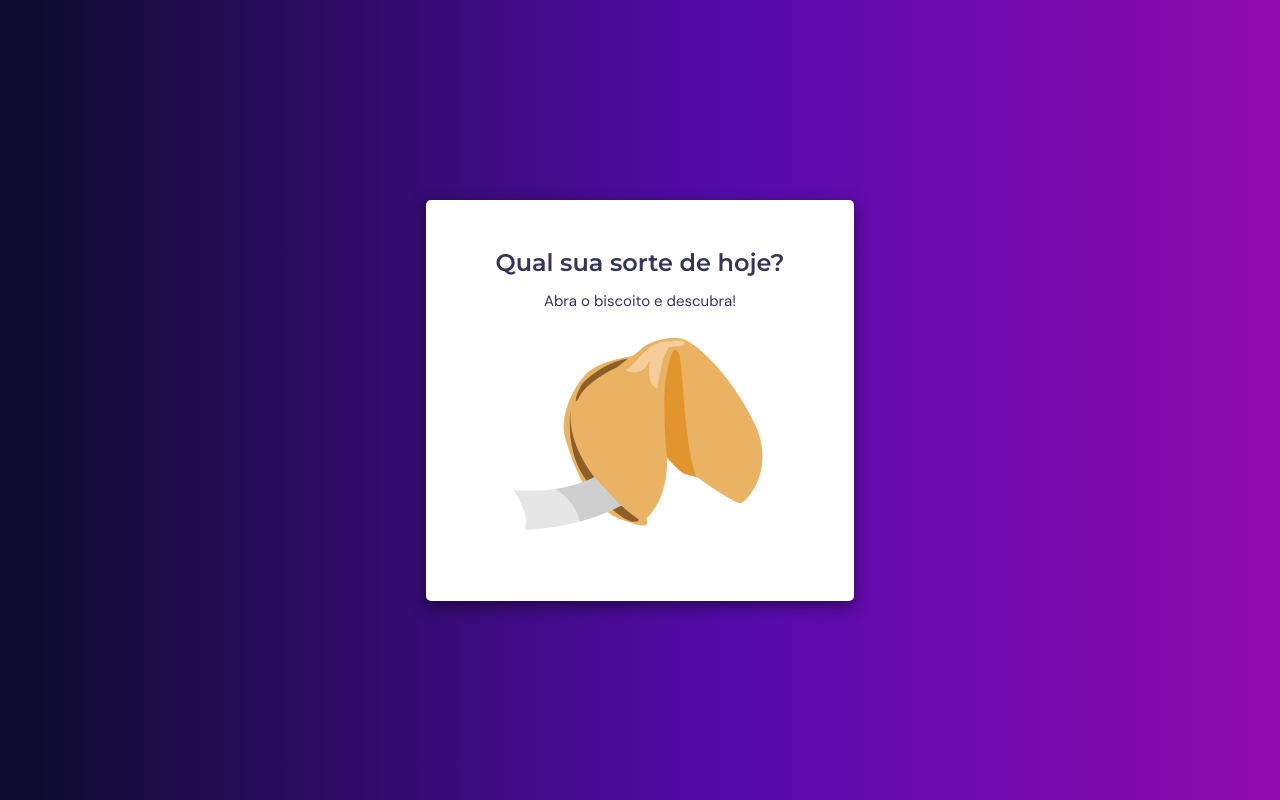
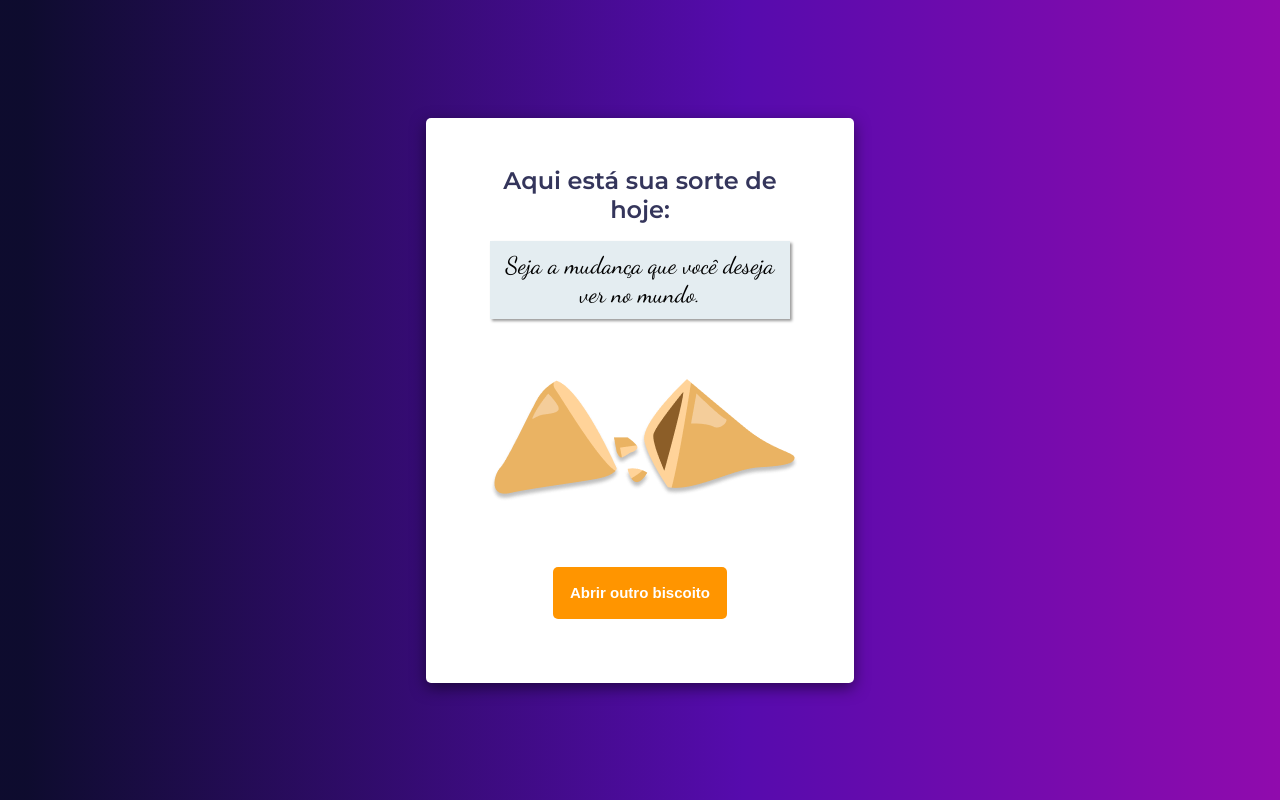
Before and after one commit to costadaniele/js-rocketseat, a plain HTML site: page biscoito-da-sorte/index.html in a window 1280 px wide. Both pictures are taken after a click on the button 640 px from the left and 432 px from the top of the page. Drawn offline with Linux system fonts and the light colour scheme.

Commit message:
resolução biscoito da sorte

```diff
--- a/biscoito-da-sorte/index.html
+++ b/biscoito-da-sorte/index.html
@@ -20,19 +20,19 @@
         <div class="screen-1">
             <h1>Qual sua sorte de hoje?</h1>
             <p>Abra o biscoito e descubra!</p>
-            <button>
-                <img src="./fortune-cookie.png" alt="">
+            <button id="btnTry">
+                <img src="./img/fortune-cookie.png" alt="">
             </button>
         </div>
 
-        <!-- <div class="screen-2">
+        <div class="screen-2 hide">
             <h2>Aqui está sua sorte de hoje:</h2>
-            <p>Se alguém está tão cansado que não possa te dar um sorriso, deixa-lhe o teu.</p>
-            <img src="biscoito-2.png" alt="">
-            <button>Abrir outro biscoito</button>
-        </div> -->
+            <p id="paragraph">Se alguém está tão cansado que não possa te dar um sorriso, deixa-lhe o teu.</p>
+            <img src="./img/biscoito-2.png" alt="">
+            <button id="btnReset">Abrir outro biscoito</button>
+        </div>
     </main>
-
+    <script src="./index.js"></script>
 </body>
 
 </html>
--- /dev/null
+++ b/biscoito-da-sorte/index.js
@@ -0,0 +1,47 @@
+
+let btnTry = document.querySelector('#btnTry');
+let btnReset = document.querySelector('#btnReset');
+let screen1 = document.querySelector('.screen-1');
+let screen2 = document.querySelector('.screen-2');
+
+btnTry.addEventListener('click', handleTryClick);
+btnReset.addEventListener('click', handleResetClick);
+document.addEventListener('keydown', buttonEnter);
+
+const fortureCookie = [
+    "O sucesso será alcançado através da paciência e da persistência.",
+    "Boas notícias estão a caminho. Fique atento!",
+    "Acredite no seu potencial e os outros também acreditarão.",
+    "Seja a mudança que você deseja ver no mundo.",
+    "O sorriso é a chave que abre muitas portas.",
+    "Seja grato pelas pequenas coisas, pois elas são as maiores.",
+    "A vida é como uma bicicleta, para manter o equilíbrio, é preciso se manter em movimento.",
+    "O verdadeiro tesouro está dentro de você.",
+    "Grandes coisas nunca vieram de zonas de conforto.",
+    "O sucesso é a soma de pequenos esforços repetidos dia após dia."
+];
+
+function handleTryClick() {
+    fortureRandom();
+    toggleScreen();
+}
+
+function fortureRandom() {
+    let forture = fortureCookie[Math.floor(Math.random() * fortureCookie.length)];
+    screen2.querySelector("#paragraph").textContent = `${forture}`;
+}
+
+function toggleScreen() {
+    screen1.classList.toggle("hide");
+    screen2.classList.toggle("hide");
+}
+
+function handleResetClick() {
+    toggleScreen();
+}
+
+function buttonEnter(e) {
+    if (e.key == 'Enter' && screen1.classList.contains('hide')) {
+        handleResetClick();
+    }
+}
--- a/biscoito-da-sorte/main.css
+++ b/biscoito-da-sorte/main.css
@@ -21,6 +21,10 @@ body {
     flex-direction: row;
     height: 100vh;
     font-family: "DM Sans", sans-serif;
+}
+
+.hide {
+    display: none;
 }
 
 main {
```
Also changed, not shown: biscoito-da-sorte/img/biscoito-2.png (renamed from biscoito-da-sorte/biscoito-2.png), biscoito-da-sorte/img/fortune-cookie.png (renamed from biscoito-da-sorte/fortune-cookie.png).
